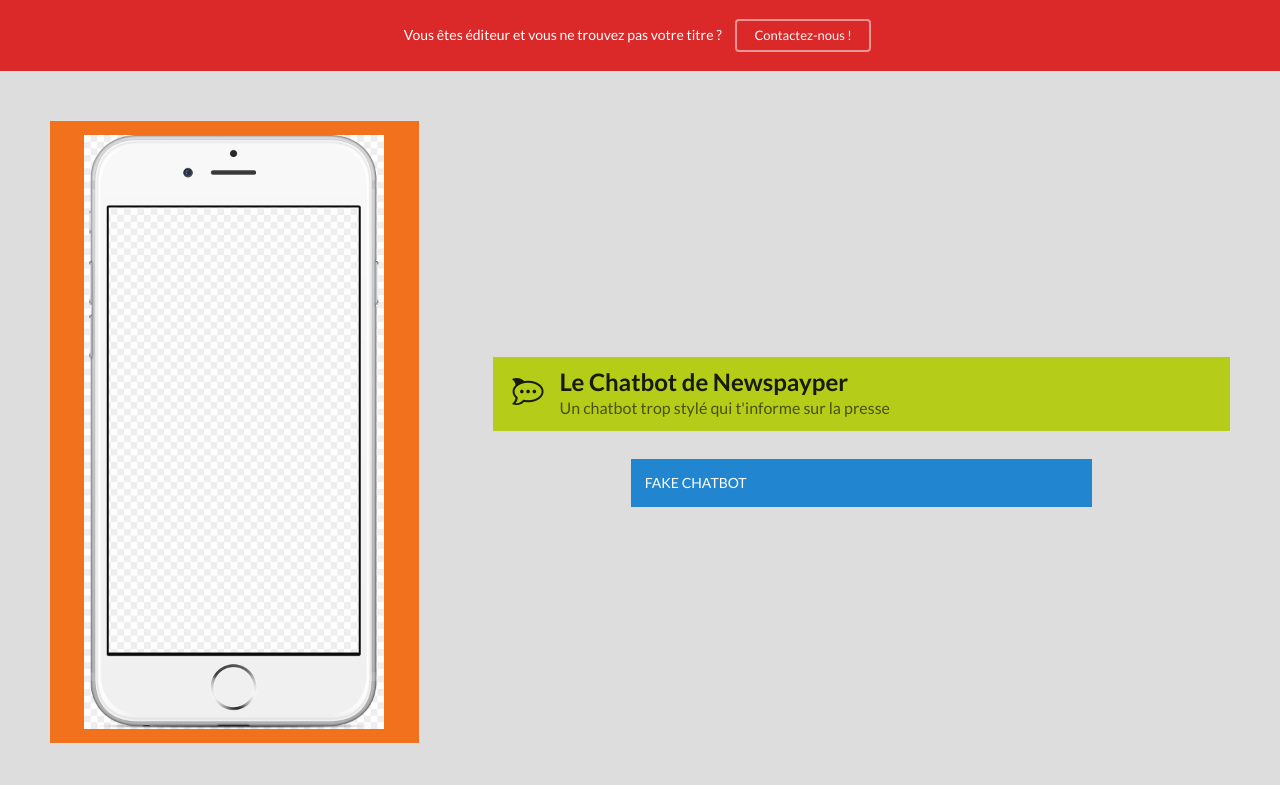
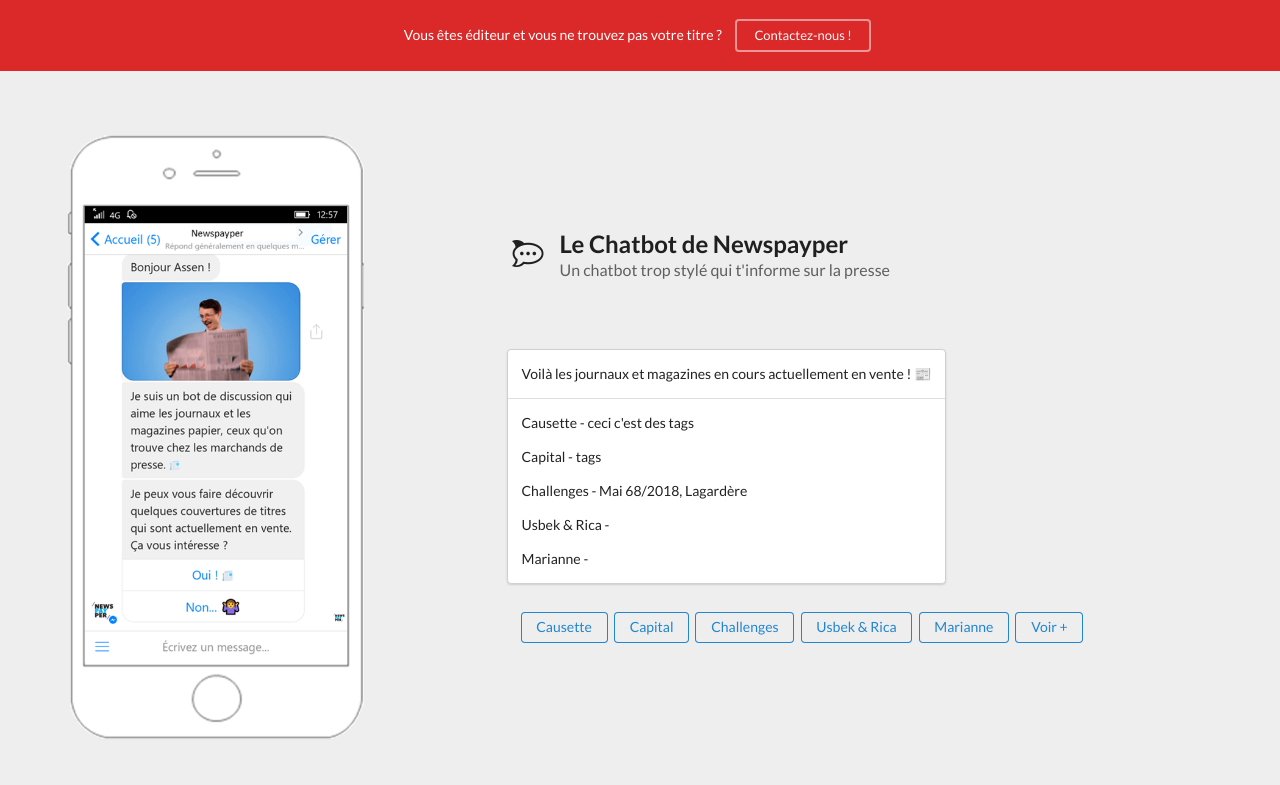
Before and after one commit to newspayper/landing-chatbot, a plain HTML site: page public/index.html in a window 1280 px wide. Shown: the top 785 px of the page. Drawn offline with nearby package versions, Linux system fonts and the light colour scheme; a script that the page names is missing.

Commit message:
broken dimmer

```diff
--- a/public/css/main.css
+++ b/public/css/main.css
@@ -4,7 +4,7 @@
 
 body {
   height: 100%;
-  background-color: #ddd;
+  background-color: #eee;
 }
 
 #main-grid{
@@ -30,3 +30,7 @@
 #header-button {
 	margin:5px;
 }
+
+#fakebot {
+	height: 600px;
+}
--- a/public/index.html
+++ b/public/index.html
@@ -35,40 +35,82 @@
 
 <div class="main-content">
 
-  <div class="ui two column centered stackable grid" id="main-grid">
+  <div class="ui two column stackable grid" id="main-grid">
 
-    <div class="orange five wide computer only column">
-        <img class="ui centered medium image" src="img/iphone-frame.jpg">
+    <div class="five wide computer only column">
+      <div class="ui centered medium image">
+        <div class="ui dimmer">
+          <div class="content">
+            <div class="ui small button">View</div>
+          </div>
+        </div>
+        <img class="ui image" src="img/chatbot3.png">
+      </div>
+
     </div>
+
+
+
+
 
     <div class="orange five wide tablet only column">
         <img class="ui centered medium image" src="img/iphone-frame.jpg">
     </div>
 
     <div class="one wide column"></div>
+
     <div class="ten wide middle aligned column">
-      <div class="ui centered grid">
-        <div class="row">
-          <div class="olive column">
+
+      <div class="ui  grid">
+
+        <div class="centered row">
+          <div class="column">
             <h2 class="ui header">
                 <i class="rocketchat icon"></i>
                 <div class="content">
                   Le Chatbot de Newspayper
-                <div class="sub header">Un chatbot trop stylé qui t'informe sur la presse</div>
+                  <div class="sub header">Un chatbot trop stylé qui t'informe sur la presse</div>
                 </div>
-                <div class="fb-send-to-messenger"
-                    messenger_app_id="1678638095724206"
-                    page_id="373045179870489" >
-                </div>
-
-
             </h2>
+            <div class="fb-send-to-messenger"
+              messenger_app_id="1678638095724206"
+              page_id="373045179870489" >
+            </div>
           </div>
         </div>
+
         <div class="row"> </div>
-        <div class="centered row">
-          <div class="ten wide blue column">FAKE CHATBOT</div>
+
+        <div class="ui padded grid">
+
+            <div class="row">
+              <div class="ui segments">
+                  <div class="ui segment">
+                    <p>Voilà les journaux et magazines en cours actuellement en vente ! 📰</p>
+                  </div>
+                  <div class="ui segment">
+                    <p>Causette - ceci c'est des tags</p>
+                    <p>Capital - tags</p>
+                    <p>Challenges - Mai 68/2018, Lagardère</p>
+                    <p>Usbek & Rica - </p>
+                    <p>Marianne -</p>
+                  </div>
+              </div>
+            </div>
+
+          <div class="row">
+            <div class="column">
+                <button class="ui blue basic compact button">Causette</button>
+                <button class="ui blue basic compact button">Capital</button>
+                <button class="ui blue basic compact button">Challenges</button>
+                <button class="ui blue basic compact button">Usbek & Rica</button>
+                <button class="ui blue basic compact button">Marianne</button>
+                <button class="ui blue basic compact button">Voir +</button>
+            </div>
+          </div>
+
         </div>
+
       </div>
     </div>
 
--- /dev/null
+++ b/public/js/index.js
@@ -0,0 +1,6 @@
+
+          $('.event.example .image')
+            .dimmer({
+              on: 'hover'
+            })
+          ;
```
Also changed, not shown: public/img/chatbot2.png (added), public/img/chatbot3.png (added).
